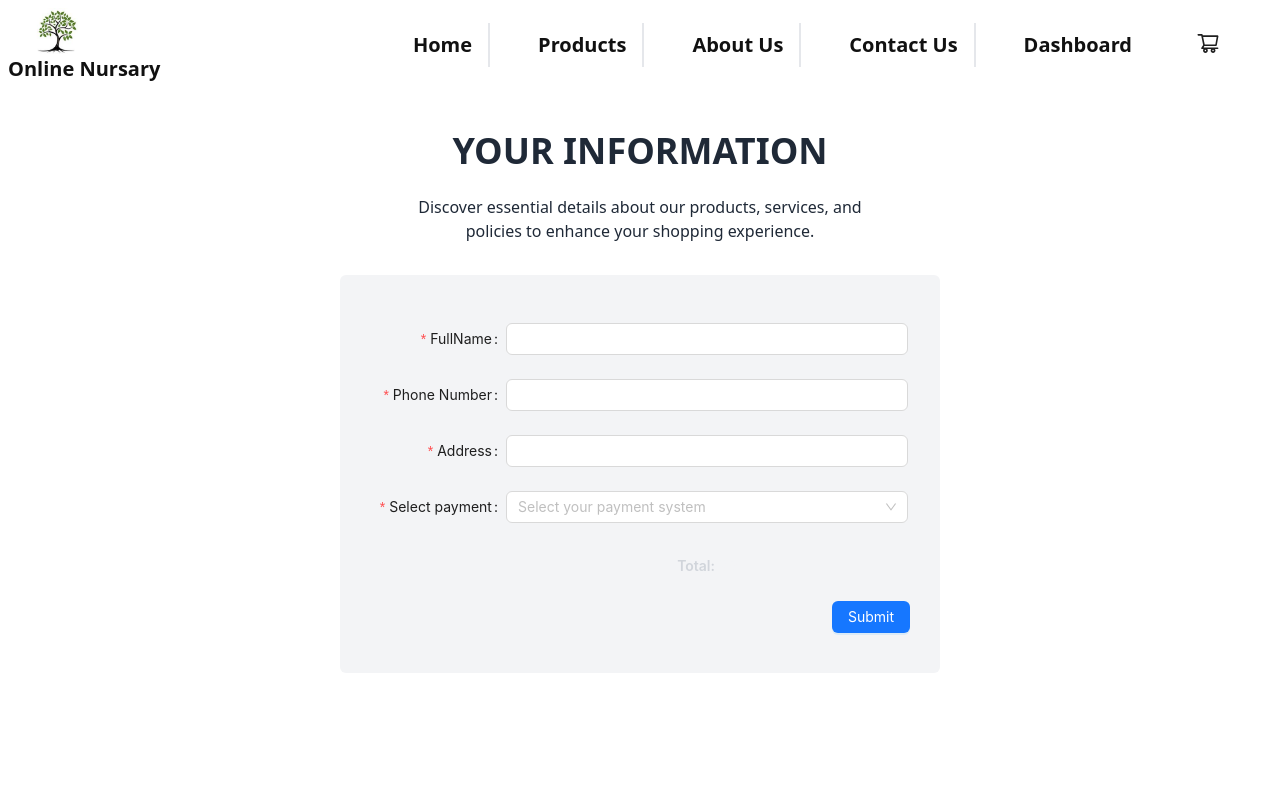
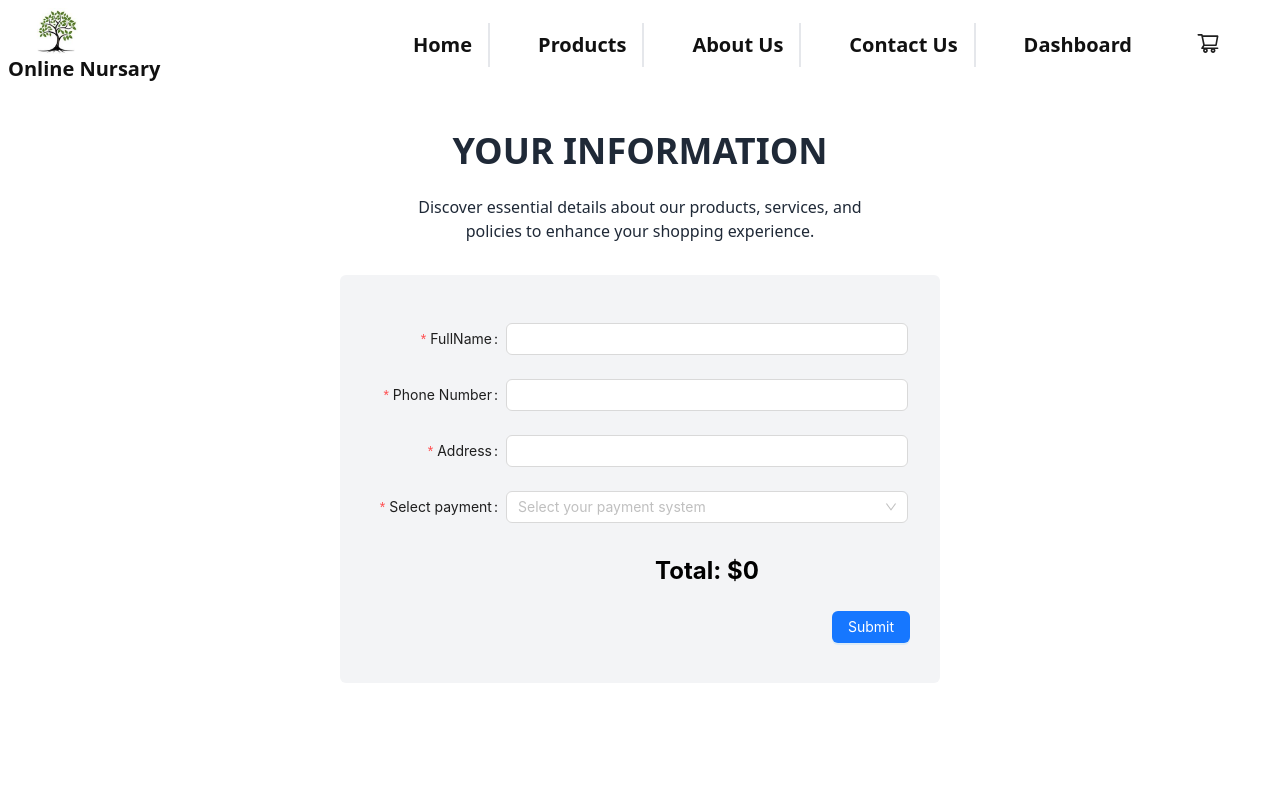
Before and after one commit to AmhjadKhan/Online-nursary-Frontend, a React (Vite) app: page /cart-checkout in a window 1280 px wide. Shown: the top 800 px of the page. Built offline with nearby package versions, Linux system fonts and the light colour scheme.

Commit message:
add some design

```diff
--- a/src/pages/Cart/Cart.tsx
+++ b/src/pages/Cart/Cart.tsx
@@ -38,7 +38,7 @@ const Cart = () => {
       ) : (
         <div>
           <table className="table-auto w-full bg-lime-100 rounded-lg overflow-hidden shadow-lg">
-            <thead className="bg-veryDarkBlue text-white ">
+            <thead className="bg-veryDarkBlue text-black ">
               <tr>
                 <th className="px-4 py-2">No.</th>
                 <th className="px-4 py-2">Image</th>
@@ -87,7 +87,7 @@ const Cart = () => {
                         -
                       </Button>
 
-                      <div className="bg-veryDarkBlue text-white rounded-md px-4 py-1">
+                      <div className="bg-veryDarkBlue text-black rounded-md px-4 py-1">
                         {product?.quantity}
                       </div>
                       <Button
@@ -111,9 +111,9 @@ const Cart = () => {
 
           <div className="flex justify-end my-4">
             <div className="">
-              <div className="bg-veryDarkBlue  rounded-md px-8 py-4 my-4 text-gray-300 font-semibold">
+              <div className="bg-veryDarkBlue  rounded-md px-8 py-4 my-4 text-black font-semibold">
                 Total:{" "}
-                <span className="text-gray-100">${calculateTotalPrice()}</span>
+                <span className="text-black">${calculateTotalPrice()}</span>
               </div>
 
               <div className="">
--- a/src/pages/Cart/CartCheckout.tsx
+++ b/src/pages/Cart/CartCheckout.tsx
@@ -129,9 +129,9 @@ const CartCheckout = () => {
             </Form.Item>
 
             <div className="flex justify-end">
-              <div className="bg-veryDarkBlue w-3/4 text-center  rounded-md px-8 py-2 mb-4 text-gray-300 font-semibold">
+              <div className="bg-veryDarkBlue w-3/4 text-center  rounded-md px-8 py-2 mb-4 text-black text-2xl font-bold">
                 Total:{" "}
-                <span className="text-gray-100">${calculateTotalPrice()}</span>
+                <span className="text-black">${calculateTotalPrice()}</span>
               </div>
             </div>
 
```
